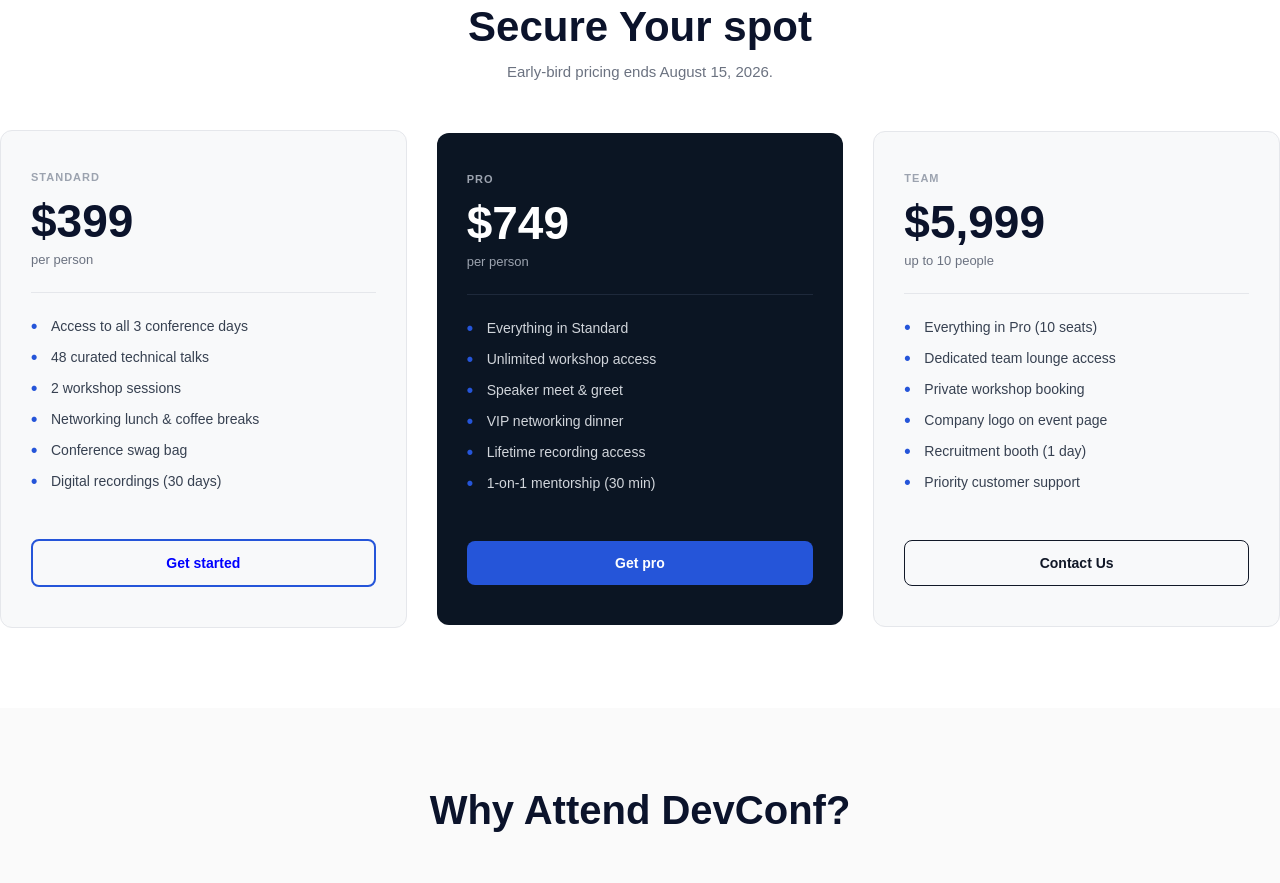
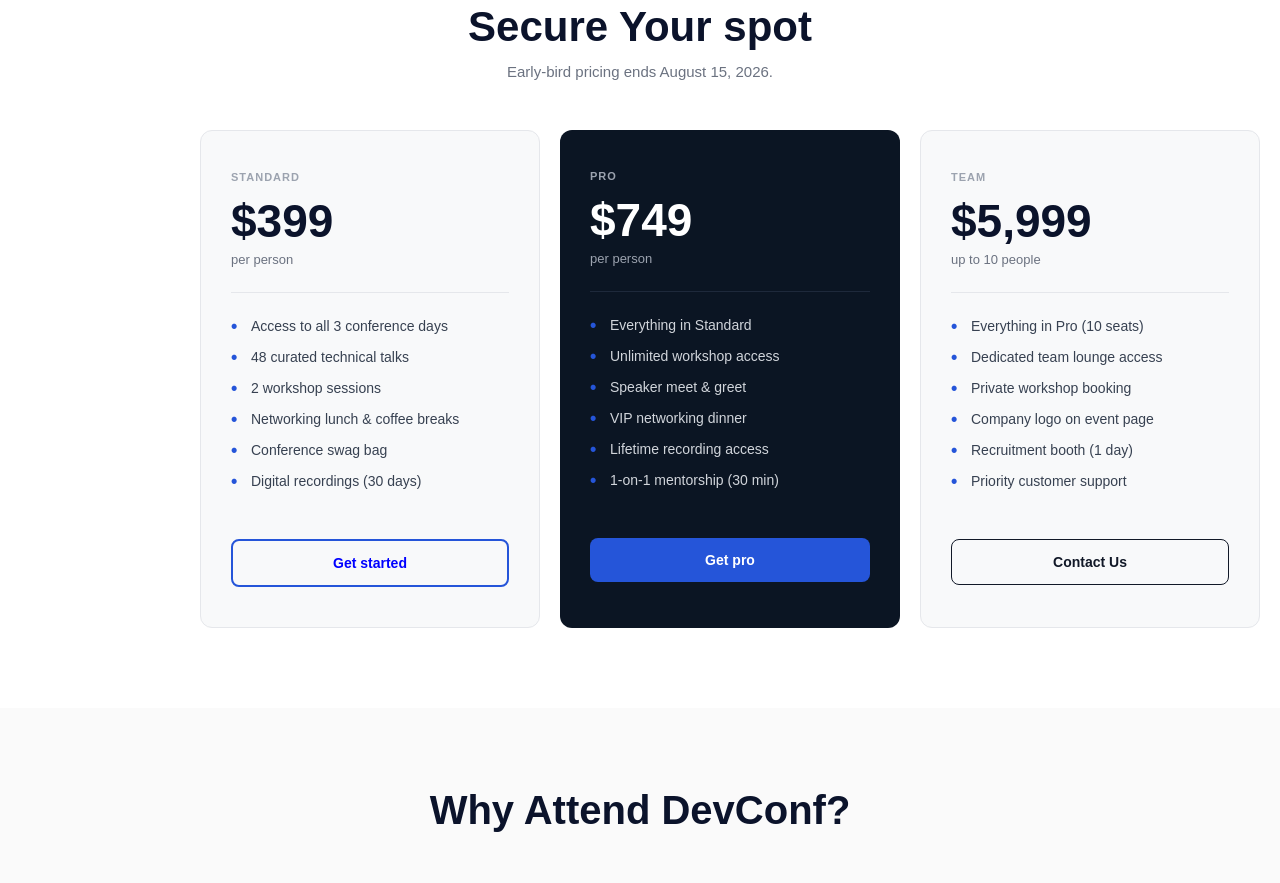
Before and after one commit to raihankabir1952/programing-hero-assignment, a plain HTML site: page index.html in a window 1280 px wide. Shown: the part 1878-2761 px from the top of the page. Drawn offline with Linux system fonts and the light colour scheme.

Commit message:
pricing section modify

```diff
--- a/style.css
+++ b/style.css
@@ -143,6 +143,8 @@
     display: grid;
     grid-template-columns: repeat(2, 1fr);
     gap: 30px;
+    justify-content: center;
+    padding: 0 0 0 90px;
 }
 
 .speakers-card {
@@ -197,6 +199,7 @@
 .pricing-section {
     background-color: #ffffff;
     padding: 80px 0;
+    /* padding: 0 0 0 70px; */
 }
 
 .header {
@@ -218,9 +221,11 @@
 
 .pricing-grid {
     display: grid;
-    grid-template-columns: repeat(3, 1fr);
-    gap: 30px;
-    align-items: center;
+    /* grid-template-columns: repeat(3, 1fr); */
+    grid-template-columns: repeat(3, 340px);
+    gap: 20px;
+    justify-content: center;
+    margin-left: 180px;
 }
 
 .price-card {
@@ -446,6 +451,8 @@
     display: flex;
     justify-content: space-between;
     align-items: center;
+    padding: 0 0 0 100px;
+    margin: 10px;
 }
 
 .footer-left p
```
